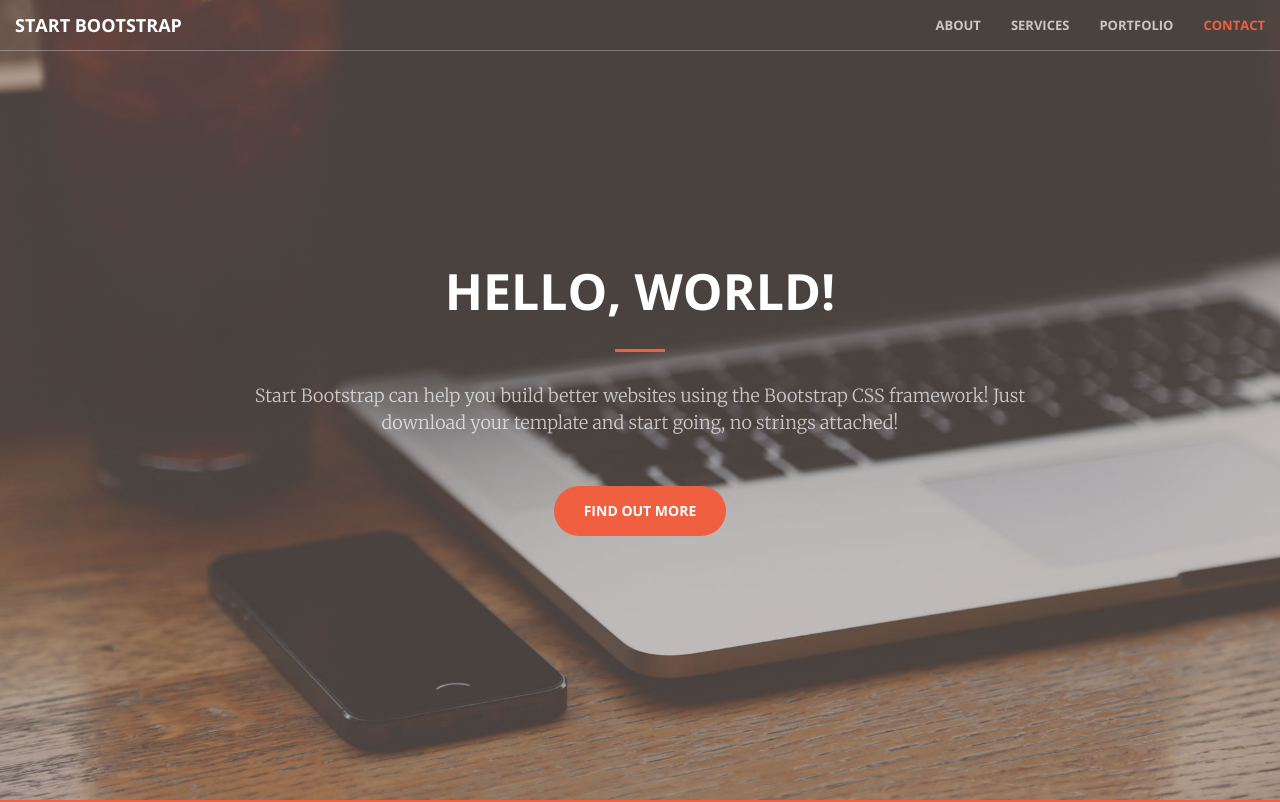
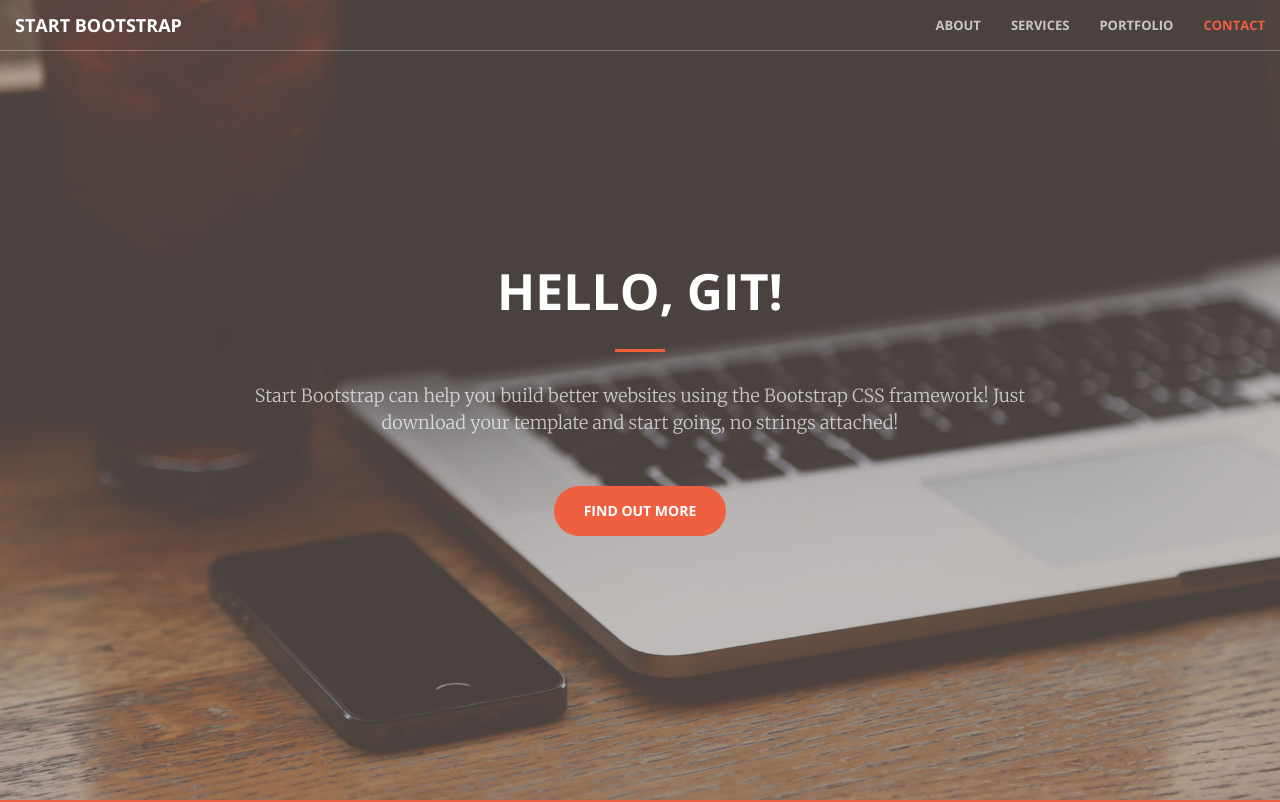
Before and after one commit to wcliao1962/creative2, a website: page index.html in a window 1280 px wide. Shown: the top 802 px of the page. Drawn offline with nearby package versions, Linux system fonts and the light colour scheme.

Commit message:
hello git

```diff
--- a/index.html
+++ b/index.html
@@ -71,7 +71,7 @@
     <header>
         <div class="header-content">
             <div class="header-content-inner">
-                <h1 id="homeHeading">Hello, world!</h1>
+                <h1 id="homeHeading">Hello, git!</h1>
                 <hr>
                 <p>Start Bootstrap can help you build better websites using the Bootstrap CSS framework! Just download your template and start going, no strings attached!</p>
                 <a href="#about" class="btn btn-primary btn-xl page-scroll">Find Out More</a>
```
